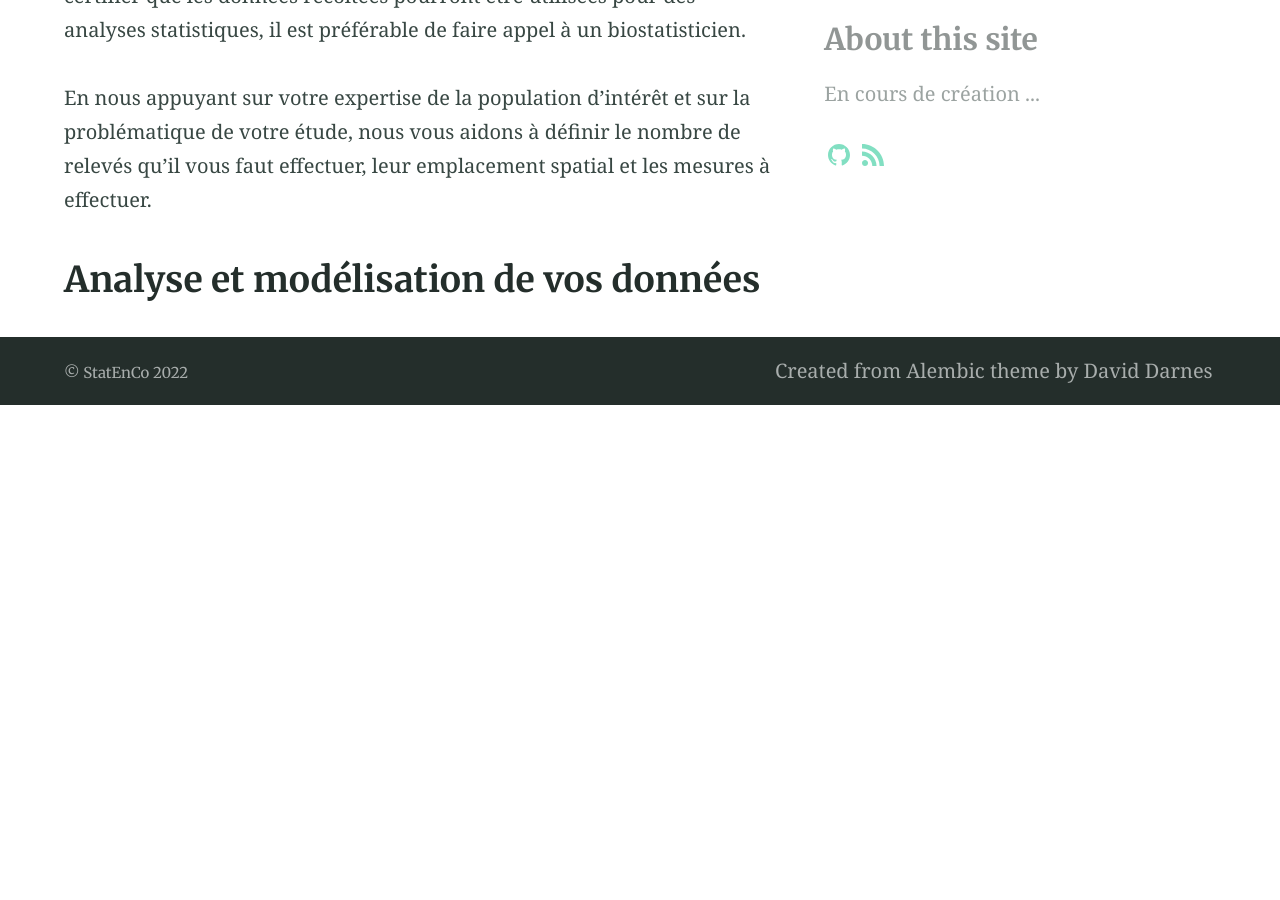
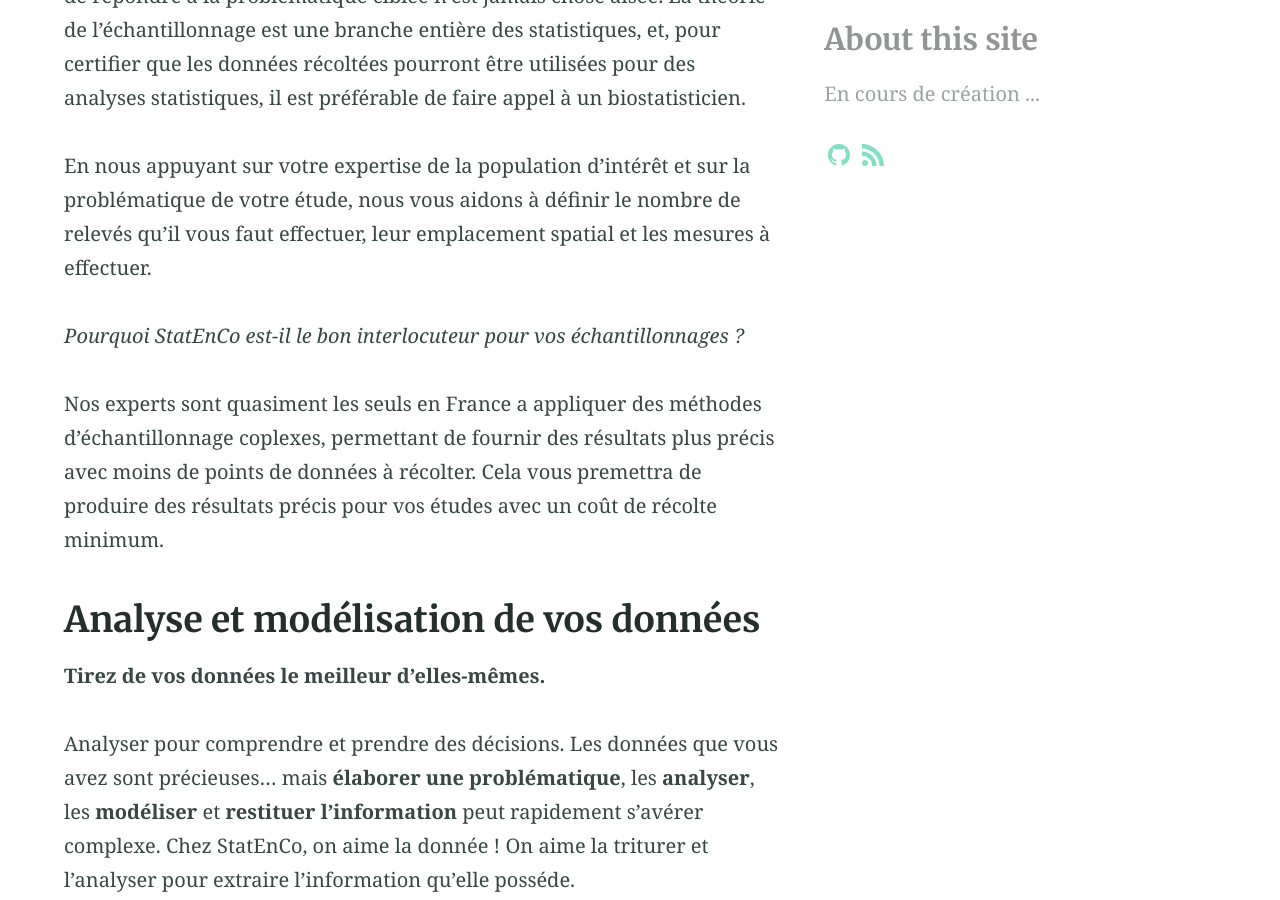
Before and after one commit to Claire-K/Claire-K.github.io, a Jekyll site: the page built from categories.md, in a window 1280 px wide and 900 px high, scrolled down 770 px. Built offline with Jekyll 4.4.1, drawn with Linux system fonts in a browser that asks for light colours; before the commit the page ends 1175 px from its top, so only the background shows below that; some of the changed text lies outside the part shown.

Commit message:
Update categories.md

```diff
--- a/categories.md
+++ b/categories.md
@@ -8,11 +8,26 @@ aside: true
 ---
 
 
+## Mise en place ou amélioration de vos suivis
 
-## Mise en place ou amélioration de vos suivis
+**Collectez les données adéquates et préparez vos analyses.**
 
 La mise en place d’un suivi efficace et qui renvoi des résultats permettant de répondre à la problématique ciblée n’est jamais chose aisée. La théorie de l’échantillonnage est une branche entière des statistiques, et, pour certifier que les données récoltées pourront être utilisées pour des analyses statistiques, il est préférable de faire appel à un biostatisticien.
 
 En nous appuyant sur votre expertise de la population d’intérêt et sur la problématique de votre étude, nous vous aidons à définir le nombre de relevés qu’il vous faut effectuer, leur emplacement spatial et les mesures à effectuer.
 
+*Pourquoi StatEnCo est-il le bon interlocuteur pour vos échantillonnages ?*
+
+Nos experts sont quasiment les seuls en France a appliquer des méthodes d'échantillonnage coplexes, permettant de fournir des résultats plus précis avec moins de points de données à récolter. Cela vous premettra de produire des résultats précis pour vos études avec un coût de récolte minimum.
+
+
+
 ## Analyse et modélisation de vos données
+
+**Tirez de vos données le meilleur d'elles-mêmes.**
+
+Analyser pour comprendre et prendre des décisions. Les données que vous avez sont précieuses... mais **élaborer une problématique**, les **analyser**, les **modéliser** et **restituer l'information** peut rapidement s'avérer complexe. Chez StatEnCo, on aime la donnée ! On aime la triturer et l'analyser pour extraire l'information qu'elle posséde.
+
+Nous sommes spécialisés en analyse spatiales et temporelles. Nous faisons autant de l'analyse descriptive - avec des outils de visualisation et valorisation puissants - que de la modélisation statistique avancée.
+
+*A ce stade, et du fait de l'hétérogeineité des jeux de données que vous pouvez-être amenés à nous porposé, nous sommes dans l'incapacité de fournir un prix pour votre projet. Ce n'est qu'à partir d'un examen approfondi de vos projets que nous pourrons construire avec vous une réponse optimisée ; au prix le plus juste possible.*
```
